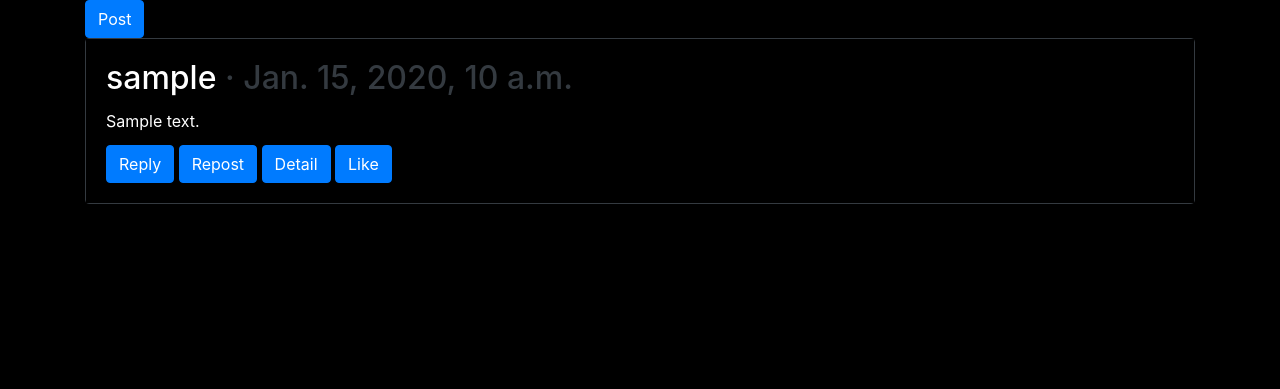
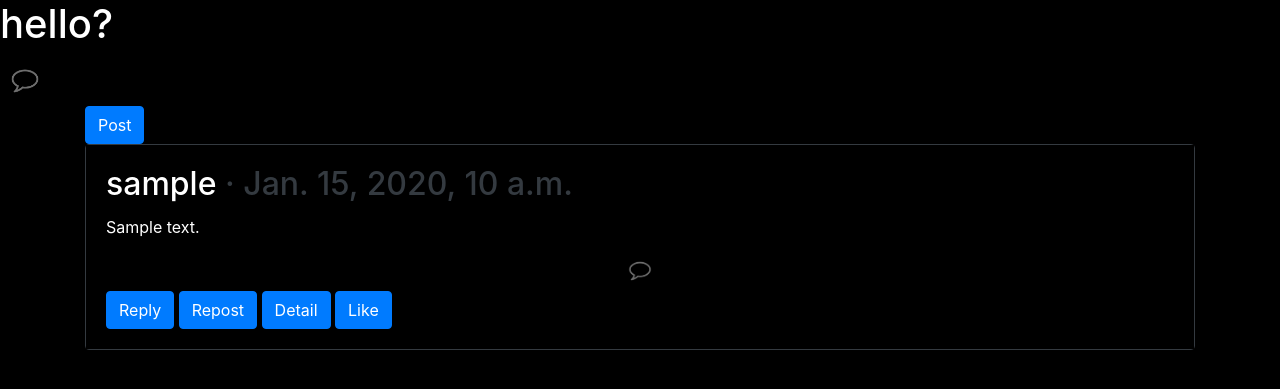
Before and after one commit to myerkes/djangotwitter, a Django app: template posts/templates/posts/post_list.html in a window 1280 px wide. Shown: the part 56-445 px from the top of the page. Run offline with Django 3.2, Linux system fonts and the light colour scheme; the template is opened without the code that fills it: values that come from a table or form of the project are taken from there, others are empty; tables that the repository leaves empty hold one stand-in row (values such as "Sample post"); some libraries are stand-ins or nearby versions.

Commit message:
Comment button with hover background color

```diff
--- a/posts/static/posts/base_styles.css
+++ b/posts/static/posts/base_styles.css
@@ -2,3 +2,16 @@ body {
     background-color: black;
     color: white;
 }
+
+.comment-overlay {
+    border-radius: 50%;
+    min-height:100%;
+    background:url('icon-comment.png');
+    background-size:cover;
+}
+
+.comment-overlay:hover {
+    min-height:100%;
+    background:linear-gradient(0deg, rgba(0, 238, 255, 0.1), rgba(0, 238, 255, 0.1)), url('icon-comment.png');
+    background-size:cover;
+}
--- a/posts/templates/posts/post_list.html
+++ b/posts/templates/posts/post_list.html
@@ -1,7 +1,14 @@
 {% extends './base.html' %}
 
+{% load static %}
+{% block head %}
+<link rel="stylesheet" type="text/css" href="{% static 'posts/posts_styles.css' %}">
+{% endblock %}
+
 {% block content %}
+<h1 id="asdf">hello?</h1>
 
+<img src="{% static 'posts/icon-comment.png' %}" style="width: 50px;">
 
 <div class="container">
     <div class="row">
@@ -17,6 +24,15 @@
                 <div class="card-body" style="background-color: black; color: white;">
                     <h2 class="card-title">{{ post.poster }}<span class="text-dark"> · {{ post.pub_datetime }}</span></h2>
                     <p class="card-title">{{ post.post_text }}</p>
+
+
+                    <a href="{% url 'posts:replycreate' post.id%}" class="icon-comment">
+                        <div class="container comment-overlay" style="height: 40px; width: 40px;">
+                        </div>
+                    </a>
+
+
+
                     <a href="{% url 'posts:replycreate' post.id%}" class="btn btn-primary">Reply</a>
                     <a href="{% url 'posts:repostcreate' post.id%}" class="btn btn-primary">Repost</a>
                     <a href="{% url 'posts:postdetail' post.id%}" class="btn btn-primary">Detail</a>
```
Also changed, not shown: posts/static/posts/posts_styles.css (added, +8 -0 lines), posts/static/posts/icon-comment.jpg (added), posts/static/posts/icon-comment.png (added).
